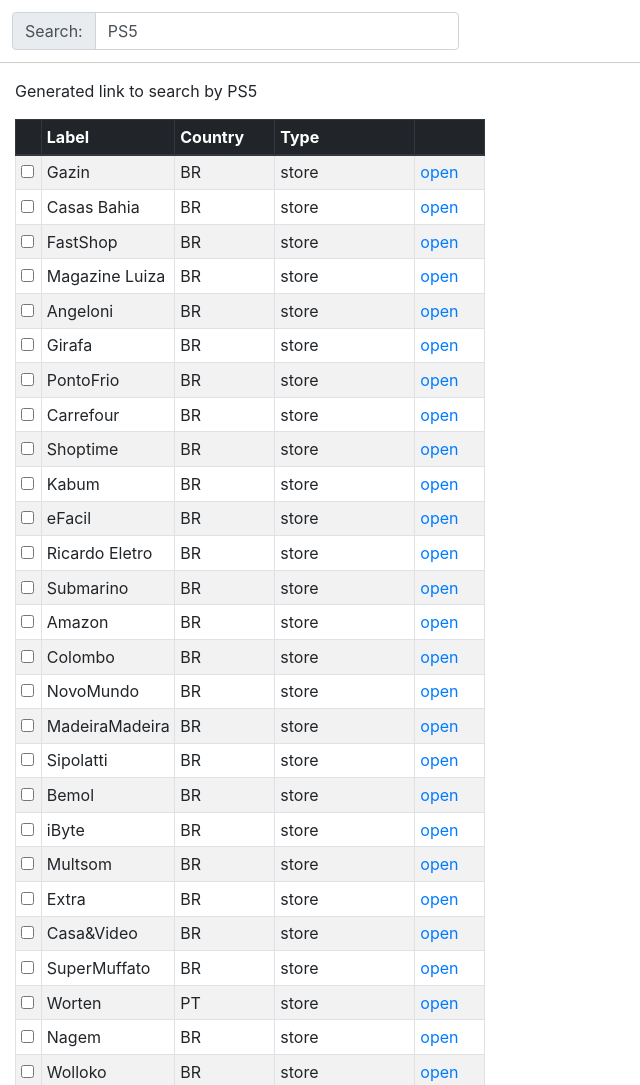
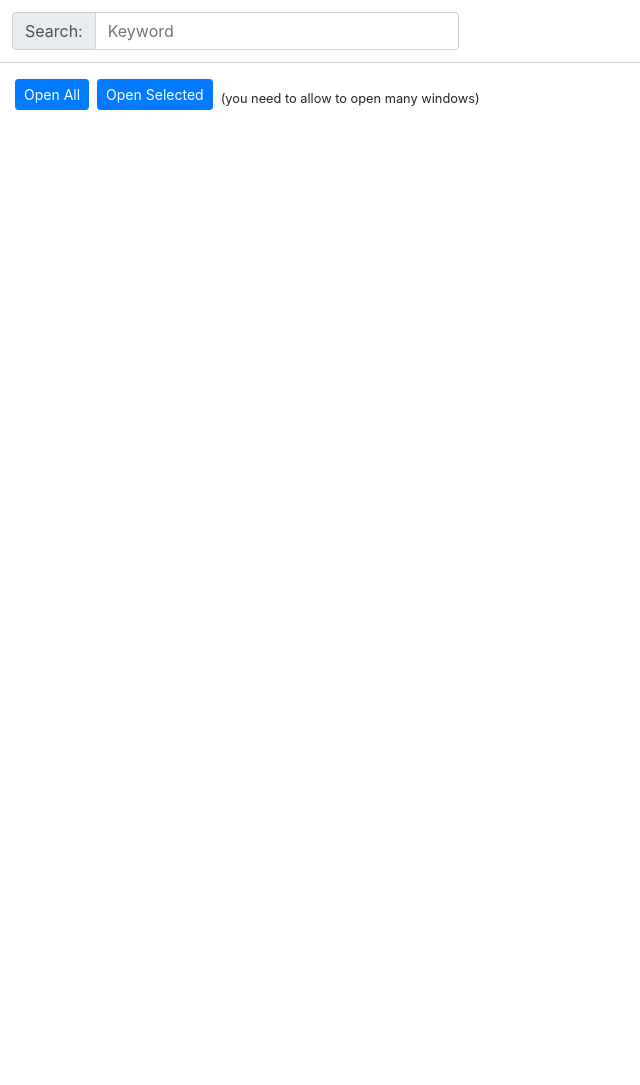
Before and after one commit to ricardocanelas/find-product, a website: page index.html in a window 1280 px wide. Shown: the top 1085 px of the page, without its empty margins (0-640 px from the left). After the commit the page ends 800 px from the top, so only its background shows below. Drawn offline with nearby package versions, Linux system fonts and the light colour scheme.

Commit message:
open all links

```diff
--- a/index.html
+++ b/index.html
@@ -16,6 +16,9 @@
       nav {
         padding: 12px;
         border-bottom: 1px solid #ccc;
+      }
+      .clickable {
+        cursor: pointer;
       }
     </style>
   </head>
@@ -44,7 +47,14 @@
       </nav>
 
       <div class="container-fluid mt-3">
-        <p v-if="form.q !== ''">Generated link to search by {{form.q}}</p>
+        <p v-if="form.q !== ''">Generated link to search by <b>{{form.q}}</b></p>
+
+        <div class="d-flex align-items-center">
+          <button class="btn btn-primary mb-2 mr-2 btn-sm" v-on:click="openAll">Open All</button>
+          <button class="btn btn-primary mb-2 mr-2 btn-sm" v-on:click="openSelected">Open Selected</button>
+          <small>(you need to allow to open many windows)</small>
+        </div>
+
         <table class="table table-striped table-bordered table-hover table-sm" style="width: auto" v-if="form.q !== ''">
           <thead class="thead-dark">
             <tr>
@@ -58,9 +68,11 @@
           <tbody>
             <tr v-for="(item, index) in sites" :key="item.label">
               <td>
-                <input :id="'row_' + index" v-model="selected" v-bind:value="item.label" type="checkbox" />
+                <input :id="'row_' + index" v-model="selected" v-bind:value="item.url" type="checkbox" />
               </td>
-              <td>{{ item.label }}</td>
+              <td class="clickable" v-on:click="toggleSelected(item, $event)">
+                <label :for="'row_' + index" class="p-0 m-0 clickable">{{ item.label }}</label>
+              </td>
               <td>{{ item.country }}</td>
               <td>{{ item.type }}</td>
               <td>
@@ -80,7 +92,7 @@
 
         data: {
           form: {
-            q: 'PS5',
+            q: '',
           },
           selected: [],
           sites: [
@@ -206,7 +218,29 @@
         },
 
         methods: {
-          search: () => {},
+          toggleSelected: (item, e) => {
+            if (e.currentTarget === e.target) {
+              const id = e.target.querySelector('label').getAttribute('for')
+              document.querySelector('#' + id).click()
+            }
+          },
+          openAll: function (e) {
+            e.preventDefault()
+            var q = this.form.q
+            Array.from(this.sites).forEach((site) => {
+              window.open(site.url.replace('[:q]', q))
+            })
+          },
+          openSelected: function (e) {
+            e.preventDefault()
+            console.log(this.form)
+            var q = this.form.q
+            console.log(q)
+            Array.from(this.selected).forEach((url) => {
+              console.log(url, q)
+              window.open(url.replace('[:q]', q))
+            })
+          },
         },
       })
     </script>
```
